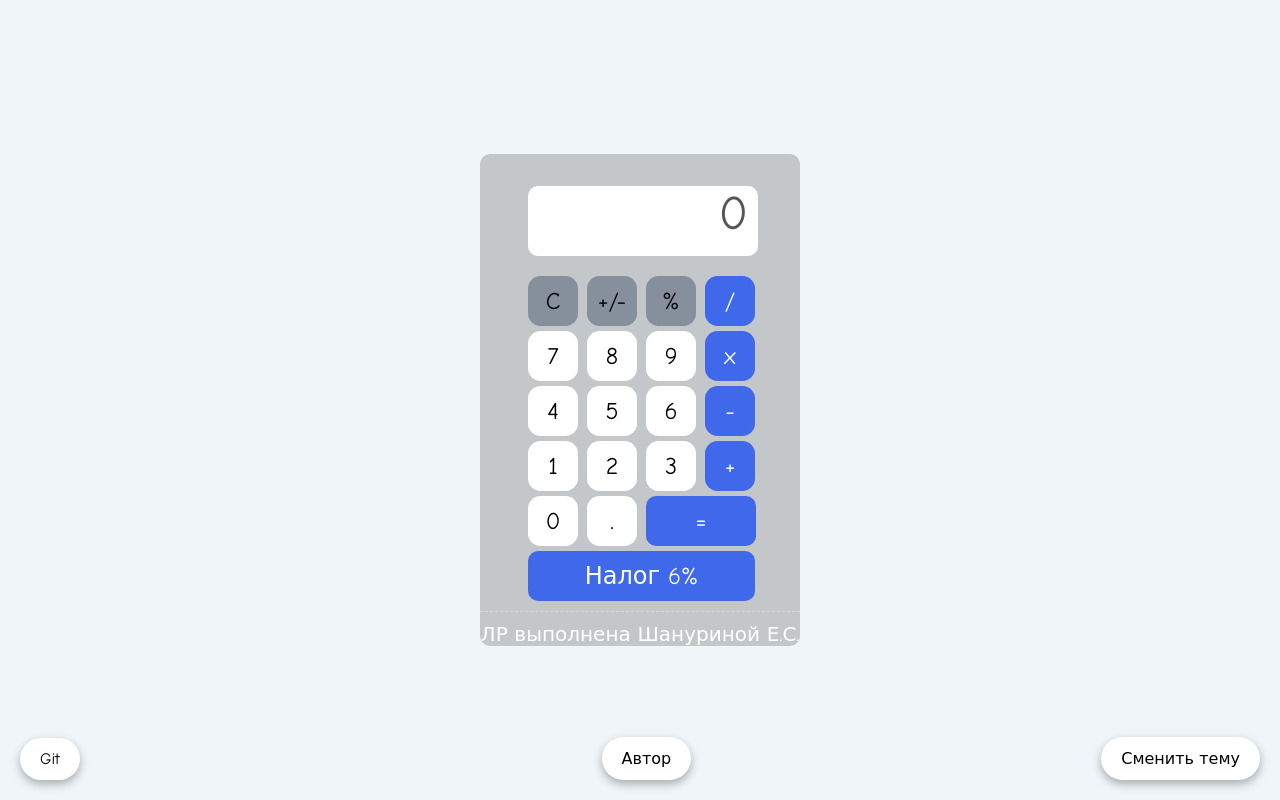
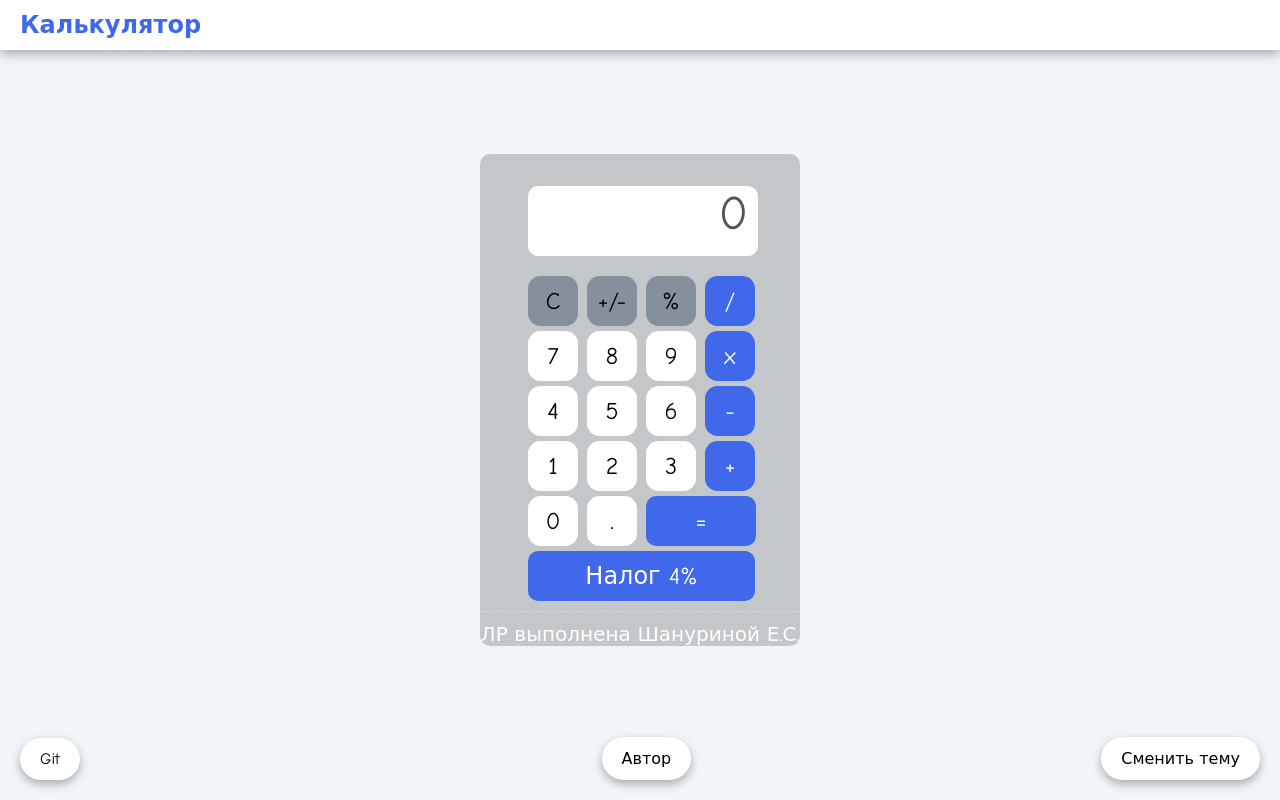
Before and after one commit to ShanurinaKatya/Self_employment_service, a plain HTML site: page types of services provided.html in a window 1280 px wide. Drawn offline with Linux system fonts and the light colour scheme.

Commit message:
Add header

```diff
--- a/style.css
+++ b/style.css
@@ -178,3 +178,24 @@ body.dark-theme {
 .tax-btn:hover {
   background: #1752d4; /* Инвертируем градиент при наведении */
 }
+
+.white-header {
+  position: fixed;       /* Фиксируем наверху, чтобы не уходил при прокрутке */
+  top: 0;                /* Прижимаем к верхнему краю */
+  left: 0;               /* Прижимаем к левому краю */
+  width: 100%;           /* Растягиваем на всю ширину */
+  height: 50px;          /* Высота хедера */
+  background: white;     /* Белый фон */
+  display: flex;        /* Используем flexbox для выравнивания содержимого */
+  align-items: center;   /* Выравниваем содержимое по вертикали по центру */
+  box-shadow: 0 4px 10px rgba(0,0,0,0.3); /* Выравниваем содержимое по горизонтали по центру */
+}
+
+/* Стили для надписи "Калькулятор" */
+.header-title {
+  font-family: "Comic Sans MS", cursive, sans-serif; /* Тот же шрифт, что и в калькуляторе */
+  font-size: 24px;
+  font-weight: bold;      /* Размер шрифта */
+  color: #3F68EA;        /* Синий цвет, как у кнопок primary-action */
+  margin-left: 20px;
+}
--- a/types of services provided.html
+++ b/types of services provided.html
@@ -8,6 +8,10 @@
 </head>
 
 <body>
+   <div class="white-header">
+    <span class="header-title">Калькулятор</span>
+  </div>
+
   <a href="https://github.com/ShanurinaKatya/Shanurina-PNA-Labs-2026/tree/Calculator-JavaScript" class = "details git-service">Git</a>
 
   <div class = "service-background">
@@ -58,7 +62,7 @@
     </div>
 
     <div>
-      <button id="tax-button" class="service-btn tax-btn">Налог 6%</button>
+      <button id="tax-button" class="service-btn tax-btn">Налог 4%</button>
     </div>
 
   </div>
--- a/types of services provided.js
+++ b/types of services provided.js
@@ -5,8 +5,6 @@ window.onload = function() {
     let selectedOperation = null // выбранная операция
 
     const outputElement = document.getElementById("total-result")
-
-    // Выбираем все кнопки с цифрами
     const digitButtons = document.querySelectorAll('[id ^= "service_"]');
 
     // Функция обработки нажатия на цифровые кнопки
@@ -132,7 +130,7 @@ window.onload = function() {
         document.body.classList.toggle('dark-theme');
     };
 
-    // Кнопка для расчета налога 6%
+    // Кнопка для расчета налога 4%
     const taxButton = document.getElementById("tax-button");
     if (taxButton) {
         taxButton.onclick = function() {
@@ -142,8 +140,8 @@ window.onload = function() {
             // Преобразуем в число, убираем все лишнее
             let amount = parseFloat(currentValue);
 
-            // Вычисляем 6% от суммы
-            let tax = amount * 0.06;
+            // Вычисляем 4% от суммы
+            let tax = amount * 0.04;
 
             // Округляем до 2 знаков после запятой
             tax = Math.round(tax * 100) / 100;
```
